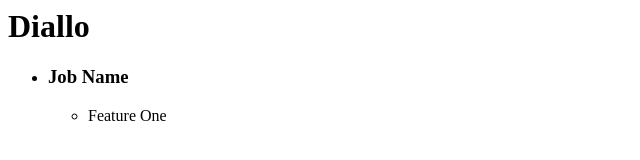
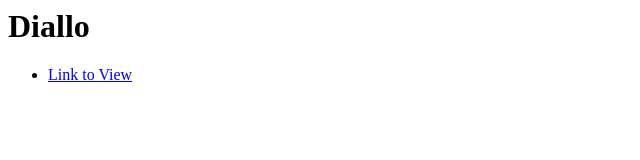
Before and after one commit to rodnaph/diallo, a plain HTML site: page src/diallo/views/index.html in a window 1280 px wide. Shown: the whole page, without its empty margins (0-640 px from the left). Drawn offline with Linux system fonts and the light colour scheme; files that its build step writes are made by us from their sources.

Commit message:
added views on front page

```diff
--- a/src/diallo/views/index.html
+++ b/src/diallo/views/index.html
@@ -5,12 +5,9 @@
     </head>
     <body>
         <h1>Diallo</h1>
-        <ul class="jobs">
-            <li class="job">
-                <h3>Job Name</h3>
-                <ul class="features">
-                    <li class="feature">Feature One</li>
-                </ul>
+        <ul class="views">
+            <li class="view">
+                <a href="#">Link to View</a>
             </li>
         </ul>
     </body>
```
Also changed, not shown: src/diallo/views/view.html (added, +17 -0 lines), 4 other files.
